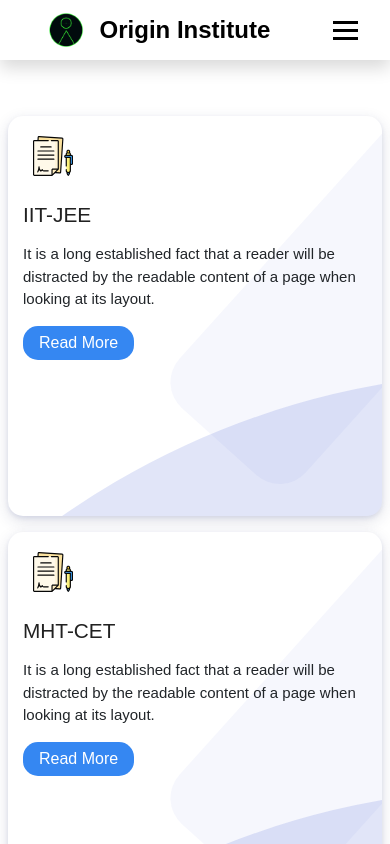
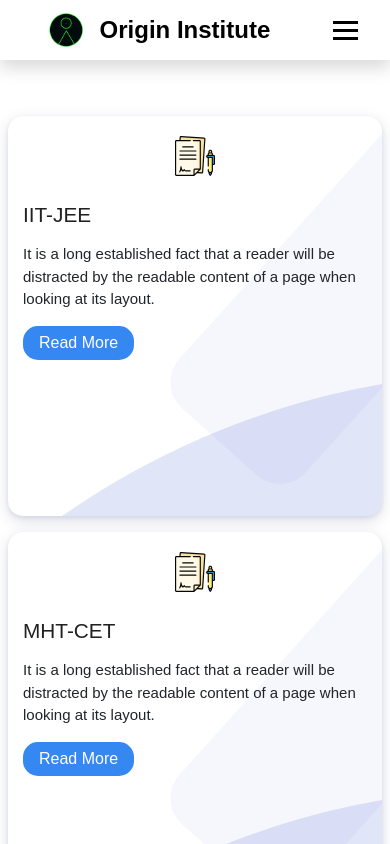
Before and after one commit to Siddhantgiri97/origin2.0, a Next.js app: page /components/coursesCard in a window 390 px wide. Shown: the top 844 px of the page. Built offline with nearby package versions, Linux system fonts and the light colour scheme.

Commit message:
media query

```diff
--- a/styles/Home.module.css
+++ b/styles/Home.module.css
@@ -124,10 +124,10 @@
 	background-color: #0093e9;
 	background-image: linear-gradient(160deg, #0093e9 45%, #80d0c7 100%);
 
-	height: 92vh;
+	height: 100%;
 	background-position: center;
 	background-size: cover;
-	padding: 1rem calc((100vw - 1200px) / 2);
+	padding: 8rem calc((100vw - 1200px) / 2);
 	display: flex;
 	justify-content: flex-start;
 	align-items: center;
@@ -237,6 +237,7 @@ Services Section */
 	/* display: block; */
 	max-width: 100%;
 	height: 80vh;
+	aspect-ratio: 1/1;
 	vertical-align: middle;
 	overflow-clip-margin: content-box;
 }
@@ -316,6 +317,10 @@ Services Section */
 	.sectionHeading {
 		font-size: 1.2rem;
 	}
+	.portfolioItem{
+		width: 60%;
+		height: 60%;
+	}
 }
 
 /* Explore courses */
@@ -384,8 +389,10 @@ Services Section */
 	color: #309df0;
 }
 
-/* .solution_card .so_top_icon {
-} */
+.solution_card .so_top_icon {
+	margin-left: auto;
+	margin-right: auto;
+}
 
 .solution_card .solu_title div {
 	color: #212121;
```
